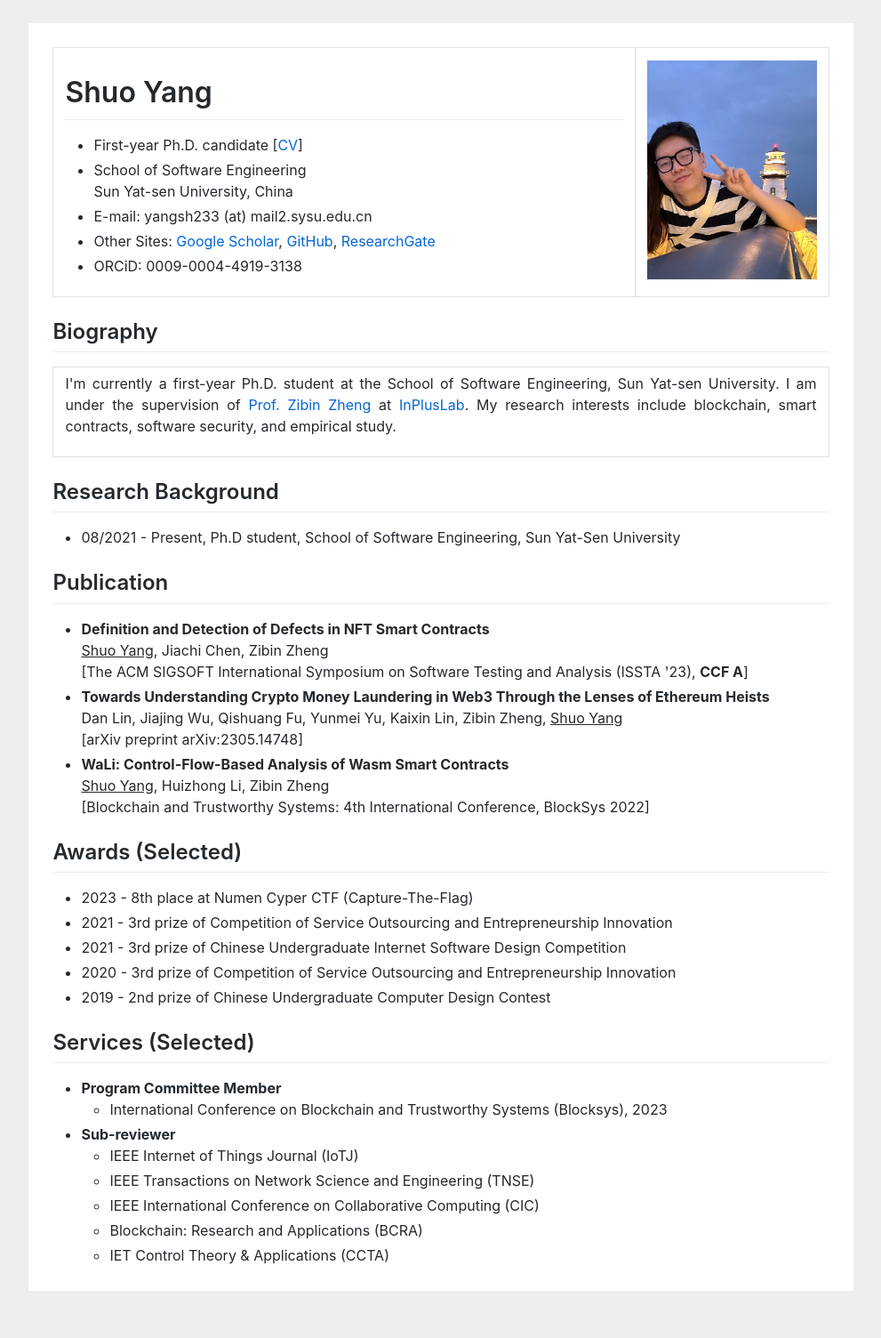
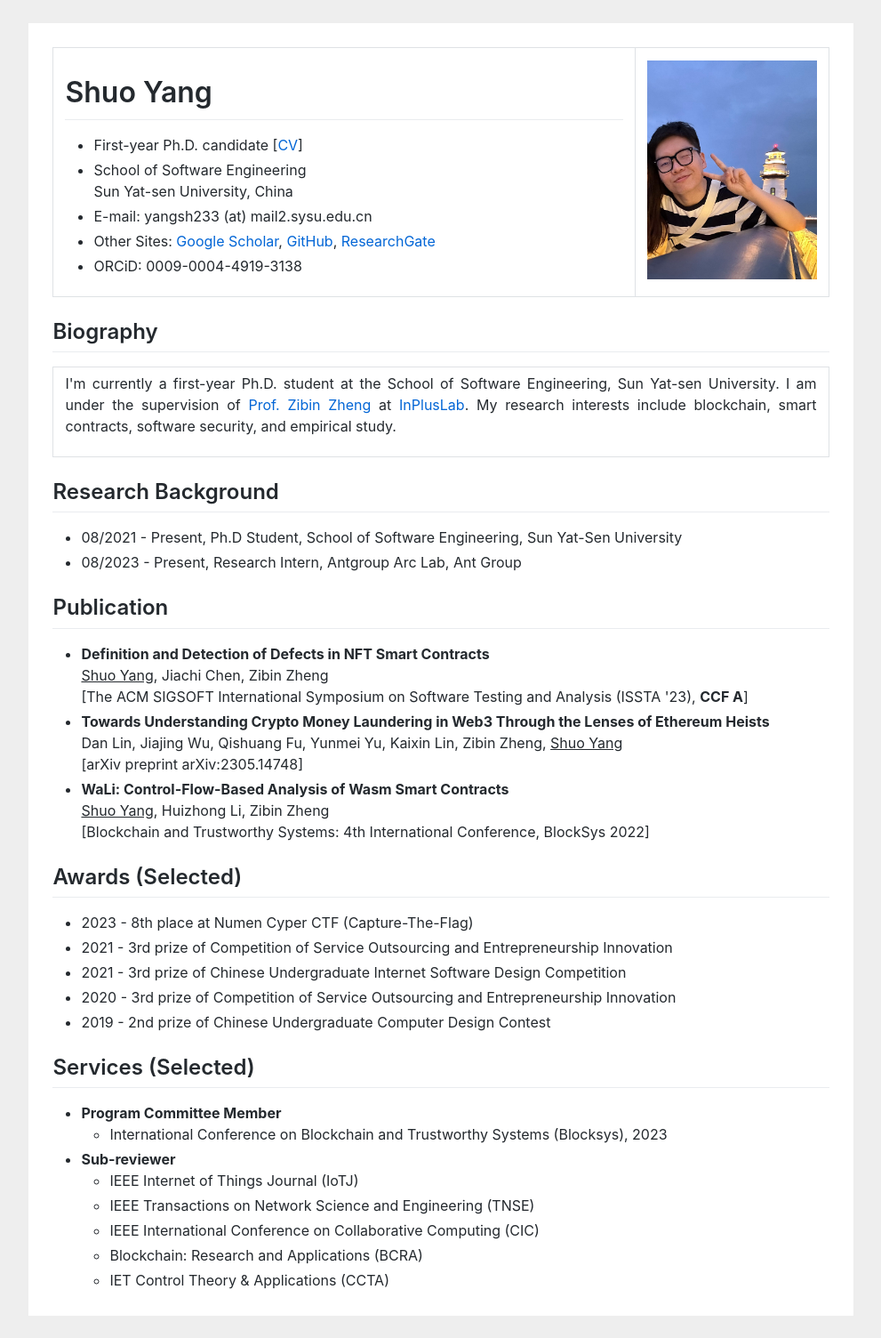
Before and after one commit to shuoyang512/shuoyang512.github.io, a Jekyll site: the page index.html, which Jekyll copies as it is, in a window 1280 px wide. Shown: the whole page at 89% size, without its empty margins (144-1135 px from the left). Built offline with Jekyll 4.4.1, drawn with Linux system fonts in a browser that asks for light colours; before the commit the page ends 1476 px from its top, so only the background shows below that.

Commit message:
add research background

```diff
--- a/index.html
+++ b/index.html
@@ -74,7 +74,8 @@ gtag('config', 'UA-158965281-1');
 
 				<h2>Research Background</h2>
 					<ul>
-						<li>08/2021 - Present, Ph.D student, School of Software Engineering, Sun Yat-Sen University</li>
+						<li>08/2021 - Present, Ph.D Student, School of Software Engineering, Sun Yat-Sen University</li>
+						<li>08/2023 - Present, Research Intern, Antgroup Arc Lab, Ant Group</li>
 					</ul>
 
 
```
